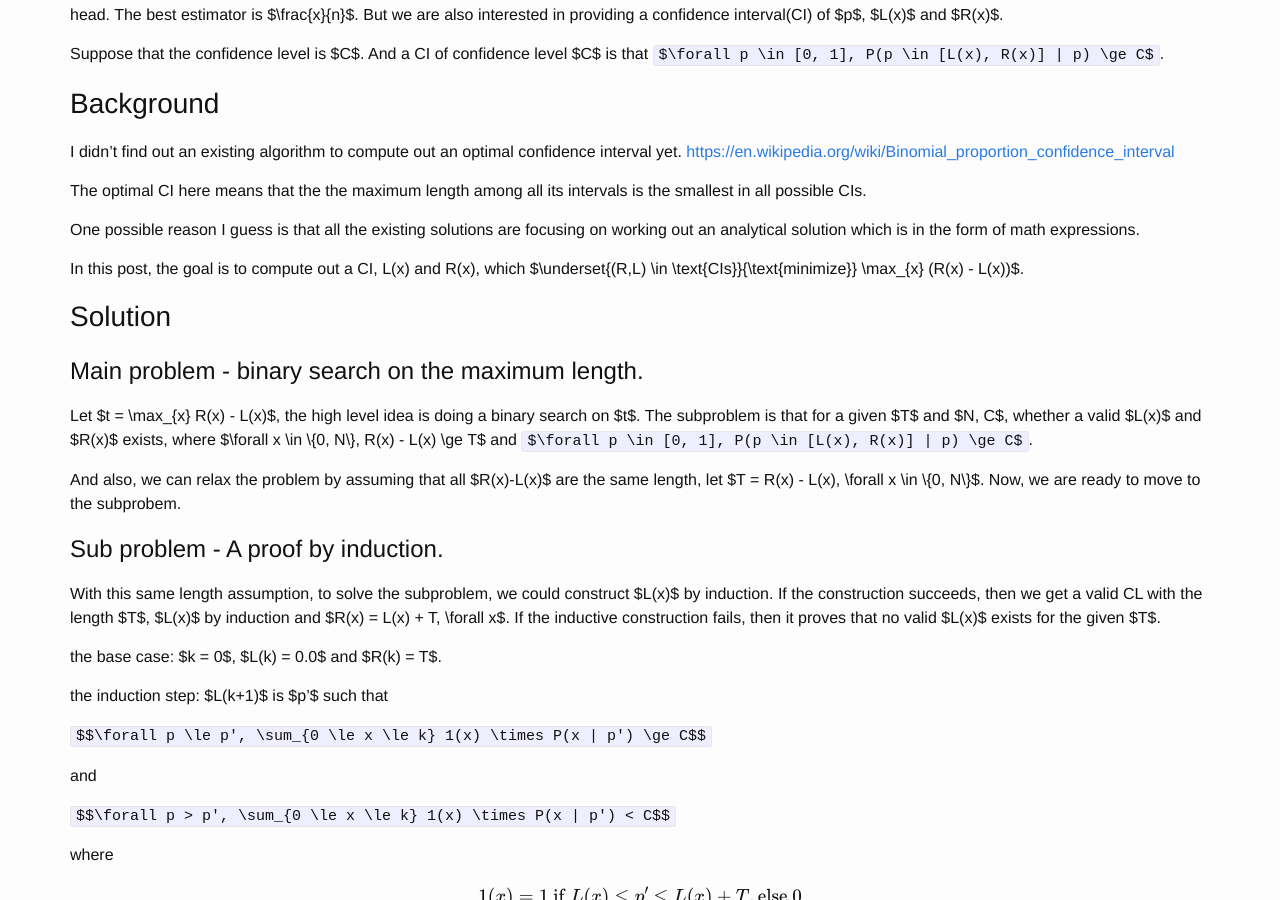
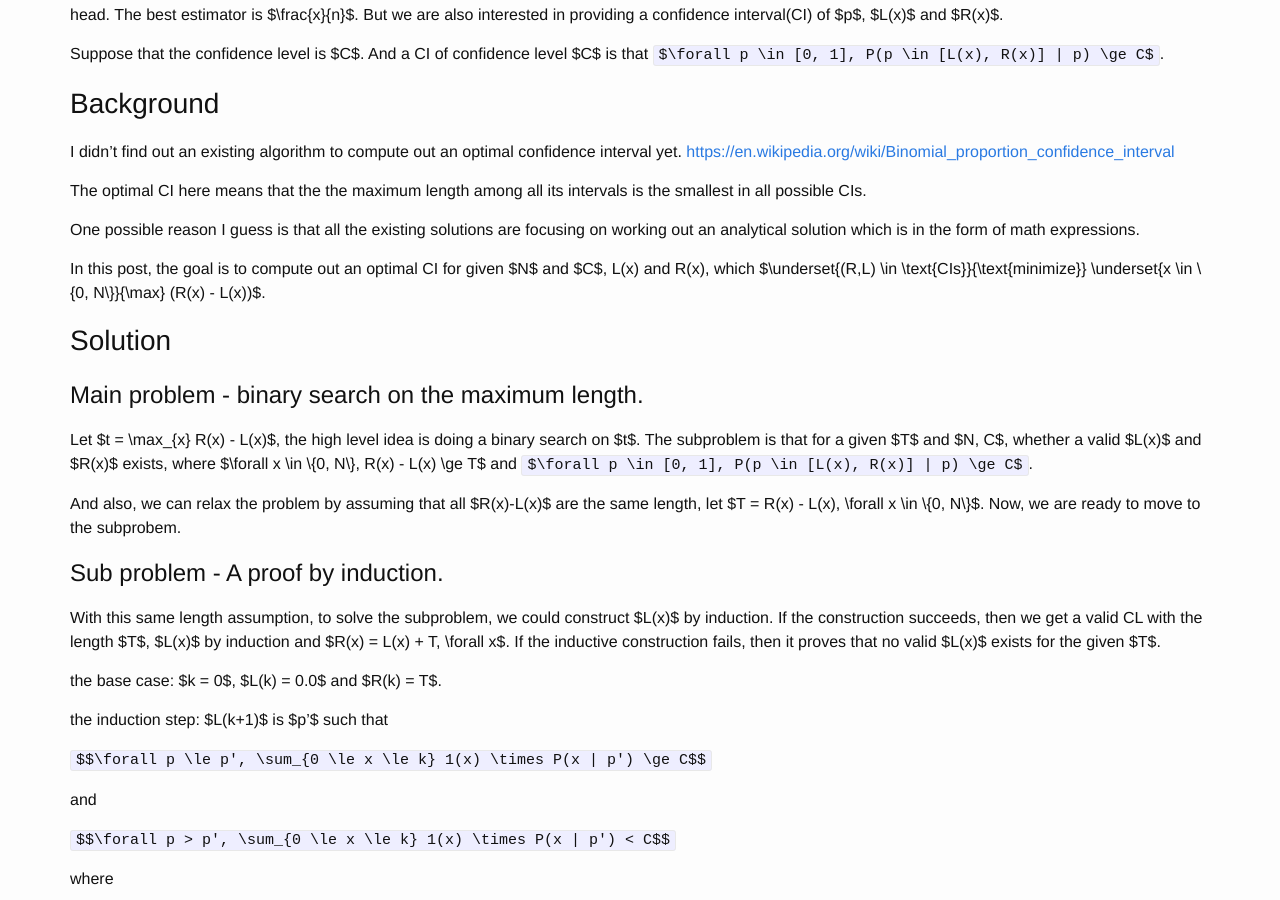
Before and after one commit to FiveEyes/FiveEyes.github.io, a Jekyll site: the page built from _posts/2019-06-10-binomial-confidence-interval.md, in a window 1280 px wide and 900 px high, scrolled down 383 px. Built offline with Jekyll 4.4.1, drawn with Linux system fonts in a browser that asks for light colours; formulas are drawn with MathJax 3.

Commit message:
Update 2019-06-10-binomial-confidence-interval.md

```diff
--- a/_posts/2019-06-10-binomial-confidence-interval.md
+++ b/_posts/2019-06-10-binomial-confidence-interval.md
@@ -21,7 +21,7 @@ The optimal CI here means that the the maximum length among all its intervals is
 
 One possible reason I guess is that all the existing solutions are focusing on working out an analytical solution which is in the form of math expressions.
 
-In this post, the goal is to compute out a CI, L(x) and R(x), which $\underset{(R,L) \in \text{CIs}}{\text{minimize}} \max_{x} (R(x) - L(x))$.
+In this post, the goal is to compute out an optimal CI for given $N$ and $C$, L(x) and R(x), which $\underset{(R,L) \in \text{CIs}}{\text{minimize}} \underset{x \in \\{0, N\\}}{\max}  (R(x) - L(x))$.
 
 ## Solution
 
```
